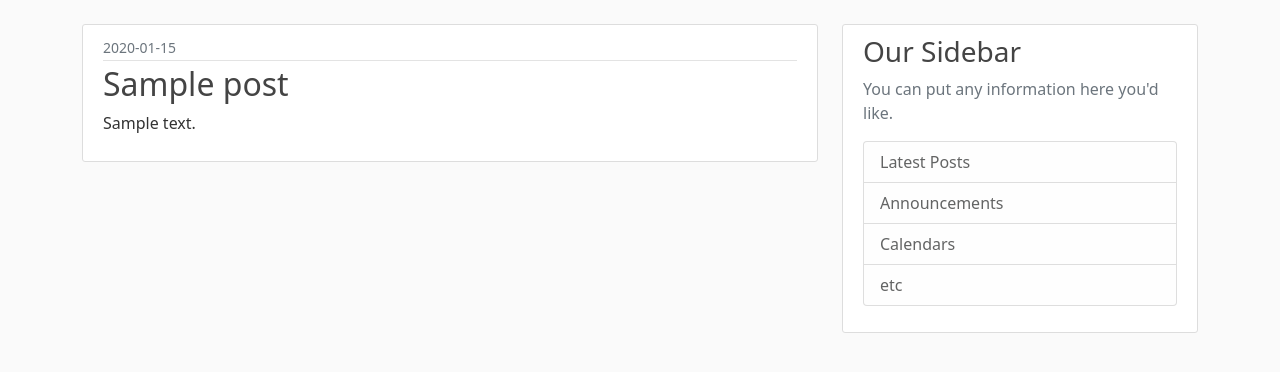
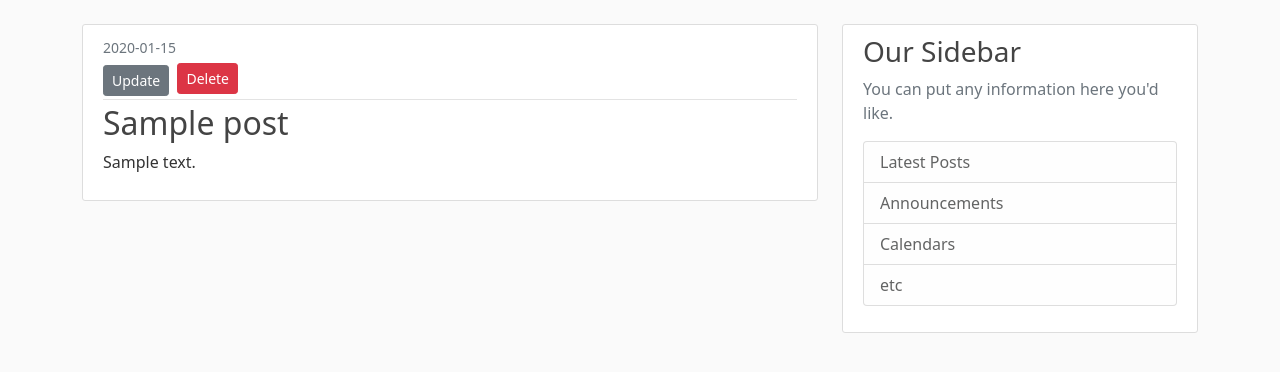
Before and after one commit to MissGrace-93/Sky_GiT_Final_Project, a Flask app: page /post/1 in a window 1280 px wide. Shown: the part 56-428 px from the top of the page. Run offline with Flask 2, Linux system fonts and the light colour scheme; a user stored in the database is signed in; tables that the repository leaves empty hold one stand-in row (values such as "Sample post").

Commit message:
CRUD_DONE

```diff
--- a/flaskblog/routes.py
+++ b/flaskblog/routes.py
@@ -72,9 +72,9 @@ def account():
     return render_template('account.html', title='Account')
 
 
-@app.route("/post/<int:id>")
-def post(id):
-    post = Post.query.get_or_404(id)
+@app.route("/post/<int:post_id>")
+def post(post_id):
+    post = Post.query.get_or_404(post_id)
     return render_template('post.html', title=post.title, post=post)
 
 
@@ -91,10 +91,10 @@ def new_post():
     return render_template('create_post.html', title='New Post', form=form, legend='New Post')
 
 
-@app.route("/post/<int:id>/update", methods=['GET', 'POST'])
+@app.route("/post/<int:post_id>/update", methods=['GET', 'POST'])
 @login_required
-def update_post(id):
-    post = Post.query.get_or_404(id)
+def update_post(post_id):
+    post = Post.query.get_or_404(post_id)
     if post.author != current_user:
         abort(403)
     form = PostForm()
@@ -103,17 +103,17 @@ def update_post(id):
         post.content = form.content.data
         db.session.commit()
         flash('Your post has been updated!', 'success')
-        return redirect(url_for('post', id=post.id))
+        return redirect(url_for('post', post_id=post.id))
     elif request.method == 'GET':
         form.title.data = post.title
         form.content.data = post.content
     return render_template('create_post.html', title='Update Post', form=form, legend='Update Post')
 
 
-@app.route("/post/<int:id>/delete", methods=['POST'])
+@app.route("/post/<int:post_id>/delete", methods=['POST'])
 @login_required
-def delete_post(id):
-    post = Post.query.get_or_404(id)
+def delete_post(post_id):
+    post = Post.query.get_or_404(post_id)
     if post.author != current_user:
         abort(403)
     db.session.delete(post)
--- a/flaskblog/templates/home.html
+++ b/flaskblog/templates/home.html
@@ -7,7 +7,7 @@
               <a class="mr-2" href="#">{{ post.user_id.username }}</a>
               <small class="text-muted">{{ post.date_posted.strftime('%Y-%m-%d') }}</small>
             </div>
-            <h2><a class="article-title" href="{{ url_for('post', id=post.id) }}">{{ post.title }}</a></h2>
+            <h2><a class="article-title" href="{{ url_for('post', post_id=post.id) }}">{{ post.title }}</a></h2>
             <p class="article-content">{{ post.content }}</p>
           </div>
         </article>
--- a/flaskblog/templates/layout.html
+++ b/flaskblog/templates/layout.html
@@ -72,7 +72,7 @@
         </div>
         </div>
     </main>
-
+    <!-- Option 2: Separate Popper and Bootstrap JS -->
     <script src="https://cdn.jsdelivr.net/npm/@popperjs/core@2.9.1/dist/umd/popper.min.js" integrity="sha384-SR1sx49pcuLnqZUnnPwx6FCym0wLsk5JZuNx2bPPENzswTNFaQU1RDvt3wT4gWFG" crossorigin="anonymous"></script>
     <script src="https://cdn.jsdelivr.net/npm/bootstrap@5.0.0-beta3/dist/js/bootstrap.min.js" integrity="sha384-j0CNLUeiqtyaRmlzUHCPZ+Gy5fQu0dQ6eZ/xAww941Ai1SxSY+0EQqNXNE6DZiVc" crossorigin="anonymous"></script>
 
--- a/flaskblog/templates/post.html
+++ b/flaskblog/templates/post.html
@@ -5,10 +5,10 @@
       <div class="article-metadata">
         <a class="mr-2" href="#">{{ post.user_id.username }}</a>
         <small class="text-muted">{{ post.date_posted.strftime('%Y-%m-%d') }}</small>
-        {% if post.user_id == current_user %}
+        {% if post.user_id == current_user.id %}
           <div>
-            <a class="btn btn-secondary btn-sm mt-1 mb-1" href="{{ url_for('update_post', id=post.id) }}">Update</a>
-            <button type="button" class="btn btn-danger btn-sm m-1" data-toggle="modal" data-target="#deleteModal">Delete</button>
+            <a class="btn btn-secondary btn-sm mt-1" href="{{ url_for('update_post', post_id=post.id) }}">Update</a>
+            <button type="button" class="btn btn-danger btn-sm m-1" data-bs-toggle="modal" data-bs-target="#deleteModal">Delete</button>
           </div>
         {% endif %}
       </div>
@@ -16,20 +16,20 @@
       <p class="article-content">{{ post.content }}</p>
     </div>
   </article>
+
   <!-- Modal -->
   <div class="modal fade" id="deleteModal" tabindex="-1" role="dialog" aria-labelledby="deleteModalLabel" aria-hidden="true">
-    <div class="modal-dialog" role="document">
+    <div class="modal-dialog">
       <div class="modal-content">
         <div class="modal-header">
           <h5 class="modal-title" id="deleteModalLabel">Delete Post?</h5>
-          <button type="button" class="close" data-dismiss="modal" aria-label="Close">
-            <span aria-hidden="true">&times</span>
+          <button type="button" class="btn-close" data-bs-dismiss="modal" aria-label="Close">
           </button>
         </div>
         <div class="modal-footer">
           <button type="button" class="btn btn-secondary" data-dismiss="modal">Close</button>
-          <form action="{{ url_for('delete_post', id=post.id) }}" method="POST">
-            <input class="btn btn-danger" type="submit" value="Delete">
+          <form action="{{ url_for('delete_post', post_id=post.id) }}" method="POST">
+          <input class="btn btn-danger" type="submit" value="Delete">
           </form>
         </div>
       </div>
```
